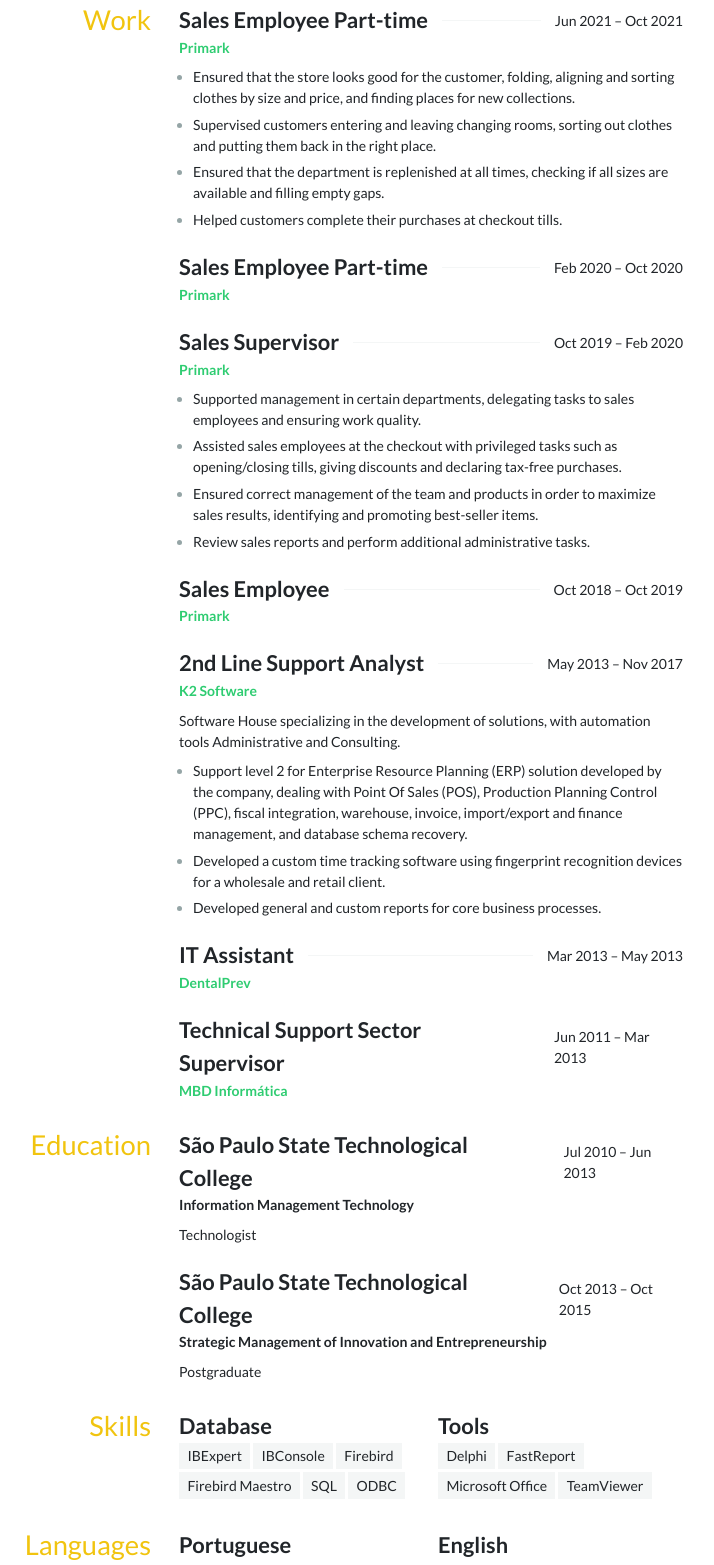
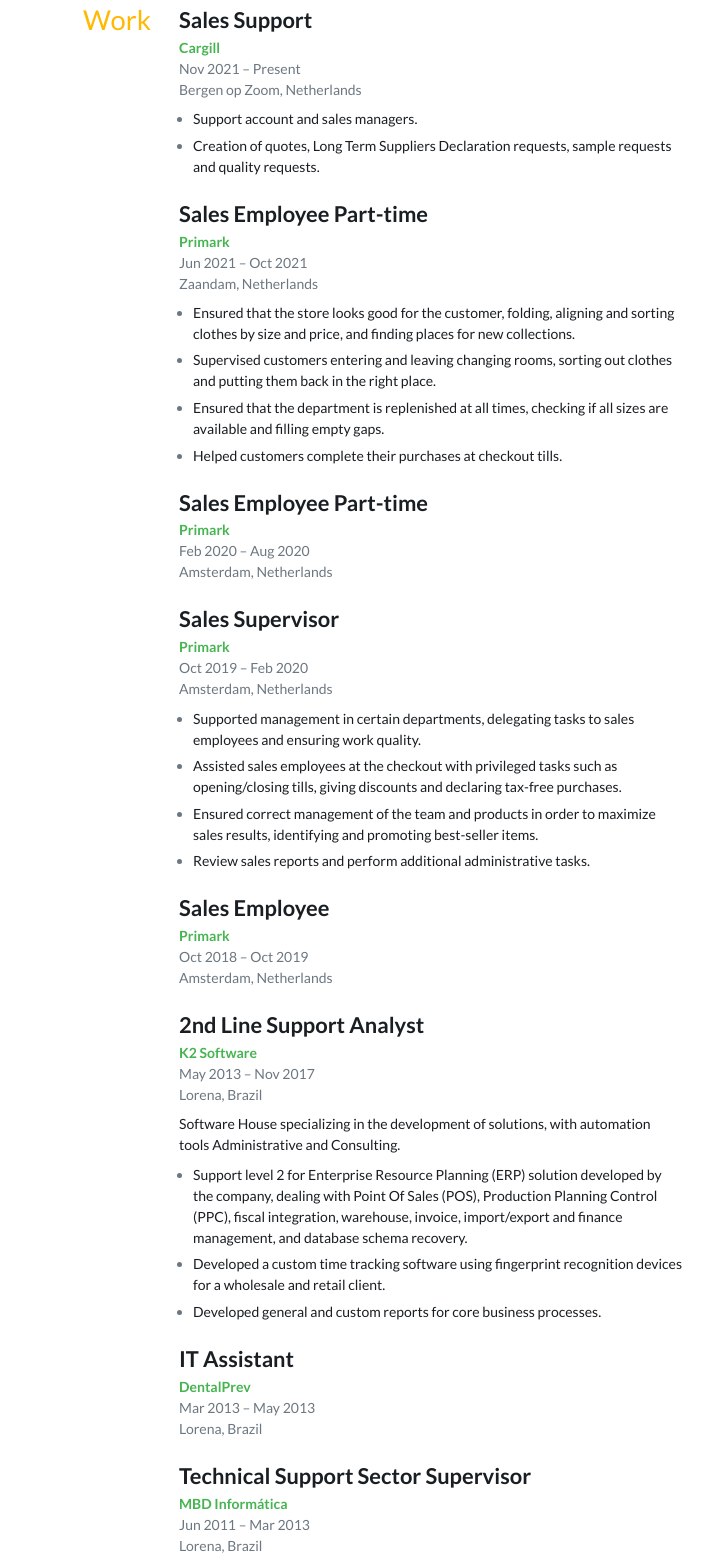
Before and after one commit to beacampbell/resume, a plain HTML site: page index.html in a window 1280 px wide. Shown: the part 596-2161 px from the top of the page, without its empty margins (307-1021 px from the left). Drawn offline with Linux system fonts and the light colour scheme.

Commit message:
deploy: 3b66685a7cd365623cb904977d3135c1aff7741a

```diff
--- a/index.html
+++ b/index.html
@@ -9,12 +9,12 @@
     <style>:root {
   color-scheme: light dark;
 
-  --color-background: #ffffff;
-  --color-primary: #212529;
-  --color-secondary: #95a5a6;
-  --color-muted: #f4f6f6;
-  --color-accent: #f1c40f;
-  --color-link: #2ecc71;
+  --color-background: #ffffff; /* White */
+  --color-muted: #f3f4f5; /* Light Gray 200 */
+  --color-primary: #191e23; /* Dark Gray 900 */
+  --color-secondary: #6c7781; /* Dark Gray 300 */
+  --color-accent: #ffb900; /* Accent Yellow */
+  --color-link: #46b450; /* Accent Green */
 
   --scale-ratio: 1.25;
   --scale0: 1rem;
@@ -27,10 +27,10 @@
 
 @media (prefers-color-scheme: dark) {
   :root {
-    --color-background: #181a1b;
-    --color-primary: #d1cdc7;
-    --color-secondary: #aaa398;
-    --color-muted: #1e2021;
+    --color-background: #191e23; /* Dark Gray 900 */
+    --color-muted: #23282d; /* Dark Gray 800 */
+    --color-primary: #fbfbfc; /* Light Gray 100 */
+    --color-secondary: #ccd0d4; /* Light Gray 700 */
   }
 }
 
@@ -181,6 +181,10 @@
   margin-top: 0.6em;
 }
 
+.meta {
+  color: var(--color-secondary);
+}
+
 .stack {
   display: grid;
   gap: 1.5em;
@@ -196,24 +200,6 @@
   gap: 1em;
 }
 
-.spaced-list {
-  display: flex;
-  align-items: center;
-  justify-content: space-between;
-}
-
-.spaced-list::before {
-  border-bottom: 1px solid var(--color-muted);
-  content: '';
-  flex-grow: 1;
-  margin: 0 1em;
-  order: 1;
-}
-
-.spaced-list > :nth-child(2) {
-  order: 2;
-}
-
 .tag-list {
   display: flex;
   flex-wrap: wrap;
@@ -225,6 +211,11 @@
   background: var(--color-muted);
   margin: 0 0.2em 0.2em 0;
   padding: 0.2em 0.6em;
+}
+
+.bullet-item:not(:first-child)::before {
+  content: '· ';
+  margin: 0 0.2em;
 }
 
 @media print, (min-width: 48em) {
@@ -298,14 +289,36 @@
         <div class="stack">
             <article>
               <header>
-                <div class="spaced-list">
+                <h4>Sales Support</h4>
+                <div class="meta">
+                  <div>
+                    <strong><a href="https://www.cargill.com/">Cargill</a></strong>
+                  </div>
+                  <div>
+                    <time datetime="2021-11-08">Nov 2021</time> –
+                    Present
+                  </div>
+                    <div>Bergen op Zoom, Netherlands</div>
+                </div>
+              </header>
+                <ul>
+                    <li><p>Support account and sales managers.</p></li>
+                    <li><p>Creation of quotes, Long Term Suppliers Declaration requests, sample requests and quality requests.</p></li>
+                </ul>
+            </article>
+            <article>
+              <header>
                 <h4>Sales Employee Part-time</h4>
-                  <span>
+                <div class="meta">
+                  <div>
+                    <strong><a href="https://www.primark.com/nl">Primark</a></strong>
+                  </div>
+                  <div>
                     <time datetime="2021-06-22">Jun 2021</time> –
                     <time datetime="2021-10-04">Oct 2021</time>
-                  </span>
                   </div>
-                <strong><a href="https://www.primark.com/nl">Primark</a></strong>
+                    <div>Zaandam, Netherlands</div>
+                </div>
               </header>
                 <ul>
                     <li><p>Ensured that the store looks good for the customer, folding, aligning and sorting clothes by size and price, and finding places for new collections.</p></li>
@@ -316,26 +329,32 @@
             </article>
             <article>
               <header>
-                <div class="spaced-list">
                 <h4>Sales Employee Part-time</h4>
-                  <span>
+                <div class="meta">
+                  <div>
+                    <strong><a href="https://www.primark.com/nl">Primark</a></strong>
+                  </div>
+                  <div>
                     <time datetime="2020-02-17">Feb 2020</time> –
-                    <time datetime="2020-10-30">Oct 2020</time>
-                  </span>
+                    <time datetime="2020-08-30">Aug 2020</time>
                   </div>
-                <strong><a href="https://www.primark.com/nl">Primark</a></strong>
+                    <div>Amsterdam, Netherlands</div>
+                </div>
               </header>
             </article>
             <article>
               <header>
-                <div class="spaced-list">
                 <h4>Sales Supervisor</h4>
-                  <span>
+                <div class="meta">
+                  <div>
+                    <strong><a href="https://www.primark.com/nl">Primark</a></strong>
+                  </div>
+                  <div>
                     <time datetime="2019-10-27">Oct 2019</time> –
                     <time datetime="2020-02-16">Feb 2020</time>
-                  </span>
                   </div>
-                <strong><a href="https://www.primark.com/nl">Primark</a></strong>
+                    <div>Amsterdam, Netherlands</div>
+                </div>
               </header>
                 <ul>
                     <li><p>Supported management in certain departments, delegating tasks to sales employees and ensuring work quality.</p></li>
@@ -346,26 +365,32 @@
             </article>
             <article>
               <header>
-                <div class="spaced-list">
                 <h4>Sales Employee</h4>
-                  <span>
+                <div class="meta">
+                  <div>
+                    <strong><a href="https://www.primark.com/nl">Primark</a></strong>
+                  </div>
+                  <div>
                     <time datetime="2018-10-28">Oct 2018</time> –
                     <time datetime="2019-10-27">Oct 2019</time>
-                  </span>
                   </div>
-                <strong><a href="https://www.primark.com/nl">Primark</a></strong>
+                    <div>Amsterdam, Netherlands</div>
+                </div>
               </header>
             </article>
             <article>
               <header>
-                <div class="spaced-list">
                 <h4>2nd Line Support Analyst</h4>
-                  <span>
+                <div class="meta">
+                  <div>
+                    <strong><a href="http://www.k2software.com.br">K2 Software</a></strong>
+                  </div>
+                  <div>
                     <time datetime="2013-05-13">May 2013</time> –
                     <time datetime="2017-11-08">Nov 2017</time>
-                  </span>
                   </div>
-                <strong><a href="http://www.k2software.com.br">K2 Software</a></strong>
+                    <div>Lorena, Brazil</div>
+                </div>
               </header>
                 <p>Software House specializing in the development of solutions, with automation tools Administrative and Consulting.</p>
                 <ul>
@@ -376,26 +401,32 @@
             </article>
             <article>
               <header>
-                <div class="spaced-list">
                 <h4>IT Assistant</h4>
-                  <span>
+                <div class="meta">
+                  <div>
+                    <strong><a href="http://www.dentalprev.ind.br">DentalPrev</a></strong>
+                  </div>
+                  <div>
                     <time datetime="2013-03-13">Mar 2013</time> –
                     <time datetime="2013-05-24">May 2013</time>
-                  </span>
                   </div>
-                <strong><a href="http://www.dentalprev.ind.br">DentalPrev</a></strong>
+                    <div>Lorena, Brazil</div>
+                </div>
               </header>
             </article>
             <article>
               <header>
-                <div class="spaced-list">
                 <h4>Technical Support Sector Supervisor</h4>
-                  <span>
+                <div class="meta">
+                  <div>
+                    <strong><a href="http://www.mbd.com.br">MBD Informática</a></strong>
+                  </div>
+                  <div>
                     <time datetime="2011-06-01">Jun 2011</time> –
                     <time datetime="2013-03-09">Mar 2013</time>
-                  </span>
                   </div>
-                <strong><a href="http://www.mbd.com.br">MBD Informática</a></strong>
+                    <div>Lorena, Brazil</div>
+                </div>
               </header>
             </article>
         </div>
@@ -405,27 +436,27 @@
         <div class="stack">
             <article>
               <header>
-                <div class="spaced-list">
                 <h4>São Paulo State Technological College</h4>
-                  <span>
+                <div class="meta">
+                    <strong>Information Management Technology</strong>
+                  <div>
                     <time datetime="2010-07-01">Jul 2010</time> –
                     <time datetime="2013-06-30">Jun 2013</time>
-                  </span>
                   </div>
-                  <strong>Information Management Technology</strong>
+                </div>
               </header>
                 <p>Technologist</p>
             </article>
             <article>
               <header>
-                <div class="spaced-list">
                 <h4>São Paulo State Technological College</h4>
-                  <span>
+                <div class="meta">
+                    <strong>Strategic Management of Innovation and Entrepreneurship</strong>
+                  <div>
                     <time datetime="2013-10-19">Oct 2013</time> –
                     <time datetime="2015-10-01">Oct 2015</time>
-                  </span>
                   </div>
-                  <strong>Strategic Management of Innovation and Entrepreneurship</strong>
+                </div>
               </header>
                 <p>Postgraduate</p>
             </article>
```
Lines whose indentation alone changed are shown as unchanged.
